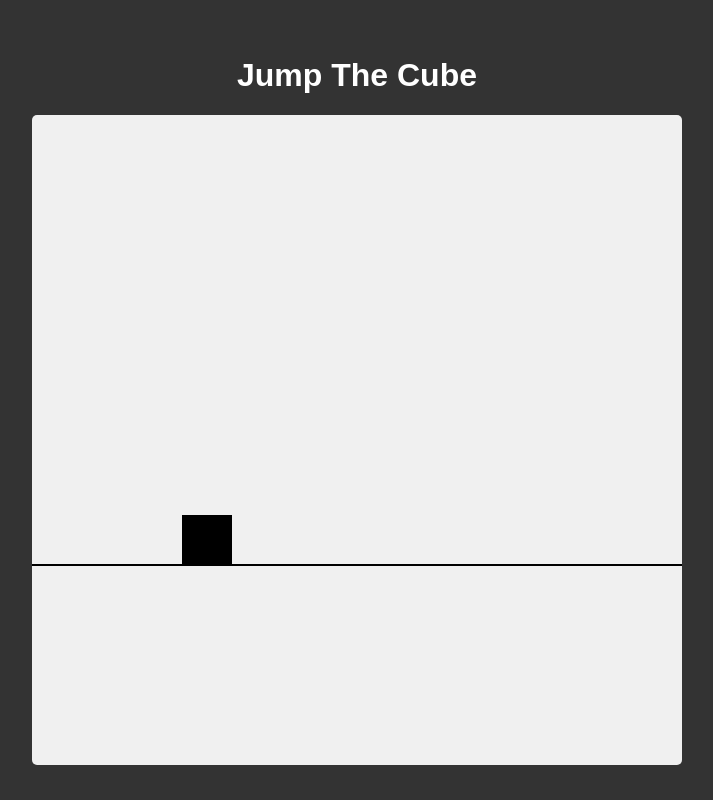
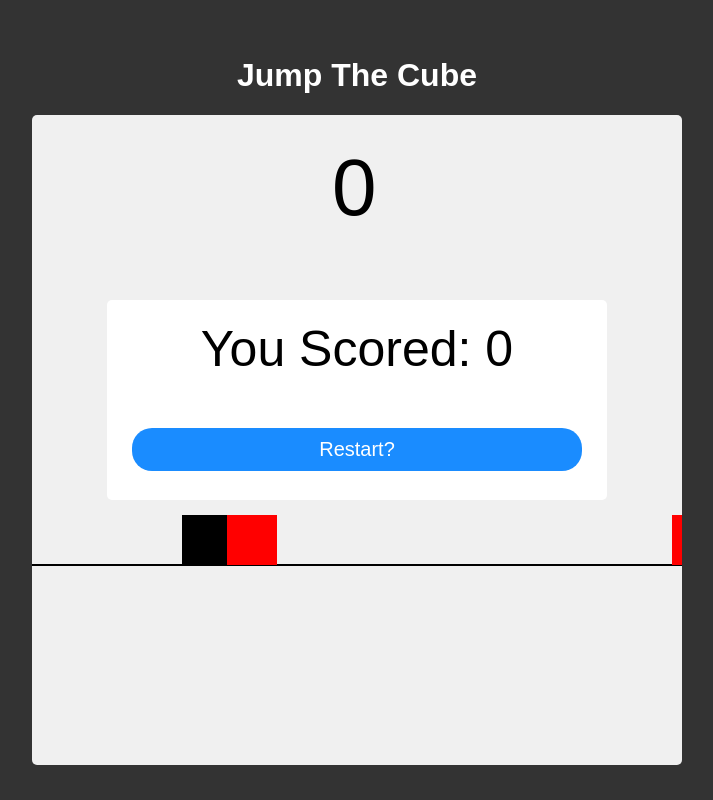
Before and after one commit to Neha-520/JumpingGame, a plain HTML site: page index.html in a window 1280 px wide. Shown: the whole page, without its empty margins (283-996 px from the left). Drawn offline with Linux system fonts and the light colour scheme.

Commit message:
score and collision

```diff
--- a/index.html
+++ b/index.html
@@ -10,6 +10,12 @@
 </head>
 
 <body>
+    <section id="overlay">
+        <div id="card">
+            <p>You Scored: <span id="card-score">0</span></p>
+            <button onclick="restartGame(this)">Restart?</button>
+        </div>
+    </section>
     <h1>Jump The Cube</h1>
     <canvas width="650" height="650" id="canvas"></canvas>
     <script src="index.js"></script>
--- a/index.js
+++ b/index.js
@@ -1,10 +1,39 @@
 const canvas = document.getElementById("canvas");
 const ctx = canvas.getContext('2d'); //returns  drawing context - which is an object that has all the drawing properties and functions you use to draw on the canvas.
 
+const card = document.getElementById("card");
+const cardScore = document.getElementById("card-score");
+
 //SFX
 let scoreSFX = new Audio("./audio/classiccoin.mp3")
-let gameOverSFX = new Audio('./audio/jump/mp3');
-let jumpSFX = new Audio('./smb_gameover/mp3');
+let gameOverSFX = new Audio('./audio/smb_gameover.mp3');
+let jumpSFX = new Audio('./audio/jump.mp3');
+
+//used for 'setInterval'
+let presetTime = 1000; //wait for new obstacle to be instantiated
+//obstacle will speed up when player score points at interval of 10
+let enemySpeed = 5;
+let score = 0;
+//used to see if user has scored another 10points or not
+let scoreIncrement = 0;
+let canScore = true;
+
+function startGame() {
+    player = new Player(150, 400, 50, "black");
+    arrayBlocks = [];
+    score = 0;
+    scoreIncrement = 0;
+    enemySpeed = 5;
+    canScore = true;
+    presetTime = 1000;
+}
+
+function restartGame(button) {
+    card.style.display = "none";
+    button.blur(); //deselect the button
+    startGame();
+    requestAnimationFrame(animate);
+}
 
 function drawBackgrounfLine() {
     ctx.beginPath();
@@ -13,6 +42,29 @@
     ctx.lineWidth = 1.9;
     ctx.strokeStyle = "black";
     ctx.stroke();
+}
+
+function drawScore() {
+    ctx.font = "80px Arial";
+    ctx.fillStyle = "Black";
+    let scoreString = score.toString();
+    let xOffset = ((scoreString.length - 1) * 20);
+    ctx.fillText(scoreString, 300 - xOffset, 100);
+}
+
+function getRandomNumber(min, max) {
+    return Math.floor(Math.random() * (max - min + 1)) + min;
+}
+
+function randomNumberInterval(timeInterval) {
+    let returnTime = timeInterval;
+    //50 50  chance of return high length of time  within set boundary or lower length of time
+    if (Math.random() < 0.5) {
+        returnTime += getRandomNumber(presetTime / 3, presetTime * 1.5);
+    } else {
+        returnTime -= getRandomNumber(presetTime / 5, presetTime / 2);
+    }
+    return returnTime;
 }
 
 class Player {
@@ -38,7 +90,7 @@
         //move canvas origin to that point and cube will rotate in relation to its center
         ctx.translate(offsetXPosition, offsetYPosition);
 
-        ctx.rotate(this.spin * Math.PI / 180);
+        ctx.rotate(this.spin * Math.PI / 180); //by default canvas rotate in relation to its top left corner
         ctx.rotate(this.spinIncrement * Math.PI / 180) //convert degree to radians
         //move the canvas back to its original position
         ctx.translate(-offsetXPosition, -offsetYPosition);
@@ -86,16 +138,118 @@
 
 let player = new Player(150, 400, 50, "black");
 
+class AvoidBlock {
+    constructor(size, speed) {
+        this.x = canvas.width + size;
+        this.y = 450 - size;
+        this.size = size;
+        this.color = "red";
+        this.slideSpeed = speed;
+    }
+    draw() {
+        ctx.fillStyle = this.color;
+        ctx.fillRect(this.x, this.y, this.size, this.size);
+    }
+    slide() {
+        this.draw();
+        this.x -= this.slideSpeed;
+    }
+}
+
+let arrayBlocks = [];
+
+function generateBlocks() {
+    let timeDelay = randomNumberInterval(presetTime);
+    arrayBlocks.push(new AvoidBlock(50, enemySpeed));
+
+    setTimeout(generateBlocks, timeDelay);
+}
+
+//returns true if colliding
+function squaresColliding(player, block) {
+    //get data of objects so as not to change origional object data
+    let s1 = Object.assign(Object.create(Object.getPrototypeOf(player)), player);
+    let s2 = Object.assign(Object.create(Object.getPrototypeOf(block)), block);
+    //dont need pixel perfect collision detection
+    s2.size = s2.size - 10;
+    s2.x = s2.x + 10;
+    s2.y = s2.y + 10;
+    return !(
+        s1.x > s2.x + s2.size ||
+        s1.x + s1.size < s2.x ||
+        s1.y > s2.y + s2.size ||
+        s1.y + s1.size < s2.y
+    )
+}
+
+//return true if player is past the block
+function isPastBlock(player, block) {
+    return (
+        player.x + (player.size / 2) > block.x + (block.size / 4) &&
+        //return true if center of square is greater than first quater of width of obstacle
+        // and less than last quater of obstacle
+        player.x + (player.size / 2) < block.x + (block.size / 4) * 3
+    )
+}
+
+function shouldIncreaseSpeed() {
+    //check to see if game speed should be increased
+    if (scoreIncrement + 10 === score) {
+        scoreIncrement = score;
+        enemySpeed++;
+        //decreasing avg time of obstacle creation
+        presetTime >= 100 ? presetTime -= 100 : presetTime = presetTime / 2;
+        //update speed of existing blocks
+        arrayBlocks.forEach(block => {
+            block.slideSpeed = enemySpeed;
+        })
+    }
+}
+
+let animationId = null;
+
 function animate() {
-    requestAnimationFrame(animate); //get invoked repeatedly on each new canvas frame
+    animationId = requestAnimationFrame(animate); //get invoked repeatedly on each new canvas frame
     ctx.clearRect(0, 0, canvas.width, canvas.height); //clears content of previous canvas frame
 
     //canvas logic
     drawBackgrounfLine();
+    drawScore();
     player.draw();
+
+    shouldIncreaseSpeed(); // increases speed if needed
+
+    arrayBlocks.forEach((arrayBlock, index) => {
+        arrayBlock.slide();
+        //end game as player and enemy collided
+        if (squaresColliding(player, arrayBlock)) {
+            gameOverSFX.play();
+            cardScore.textContent = score;
+            card.style.display = "block"
+            cancelAnimationFrame(animationId);
+        }
+        //user score a point
+        if (isPastBlock(player, arrayBlock) && canScore) {
+            canScore = false;
+            scoreSFX.currentTime = 0;
+            scoreSFX.play();
+            score++;
+        }
+
+        //delete block that has left screen
+        if ((arrayBlock.x + arrayBlock.size) <= 0) {
+            setTimeout(() => {
+                arrayBlocks.splice(index, 1);
+            }, 0);
+        }
+    })
 }
 //jumping lasts for 32 frames >> 1st 14 jumping above+ 4 in air + 14
 animate();
+setTimeout(() => {
+    generateBlocks();
+}, randomNumberInterval(presetTime));
+
 
 //event listeners
 addEventListener("keydown", e => {
@@ -104,6 +258,7 @@
             jumpSFX.play();
             player.jumpCounter = 0;
             player.shouldJump = true;
+            canScore = true;
         }
     }
 })
--- a/style.css
+++ b/style.css
@@ -20,3 +20,50 @@
     border-radius: 5px;
     background-color: #f0f0f0;
 }
+
+#overlay{
+    position: absolute;
+    top:0;
+    left: 0;
+    width: 100%;
+    height: 100%;
+    display: flex;
+    justify-content: center;
+    align-items: center;
+    color: black;
+    text-align: center;
+}
+#overlay #card{
+    background-color: white;
+    width: 500px;
+    height: 200px;
+    border-radius: 5px;
+    animation: cardIn 1s forwards;
+    display: none;
+}
+#overlay #card > p{
+    font-size: 50px;
+    margin-top: 20px;
+    user-select: none;
+}
+#overlay #card > button{
+    outline: none;
+    color: white;
+    border: none;
+    background-color: #1a8cff;
+    padding: 10px;
+    width: 90%;
+    border-radius: 20px;
+    font-size: 20px;
+    cursor: pointer;
+}
+@keyframes cardIn {
+    0%{
+        opacity: 0;
+        transform: translateY(-50px);
+    }
+    100%{
+        opacity: 1;
+        transform: translateY(0px);
+    }
+}
```
